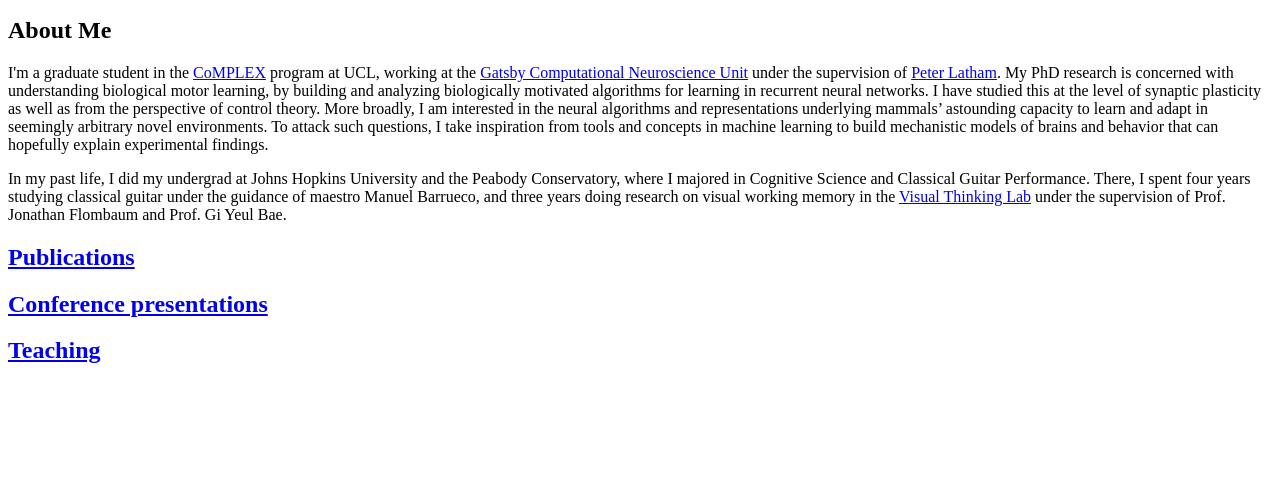
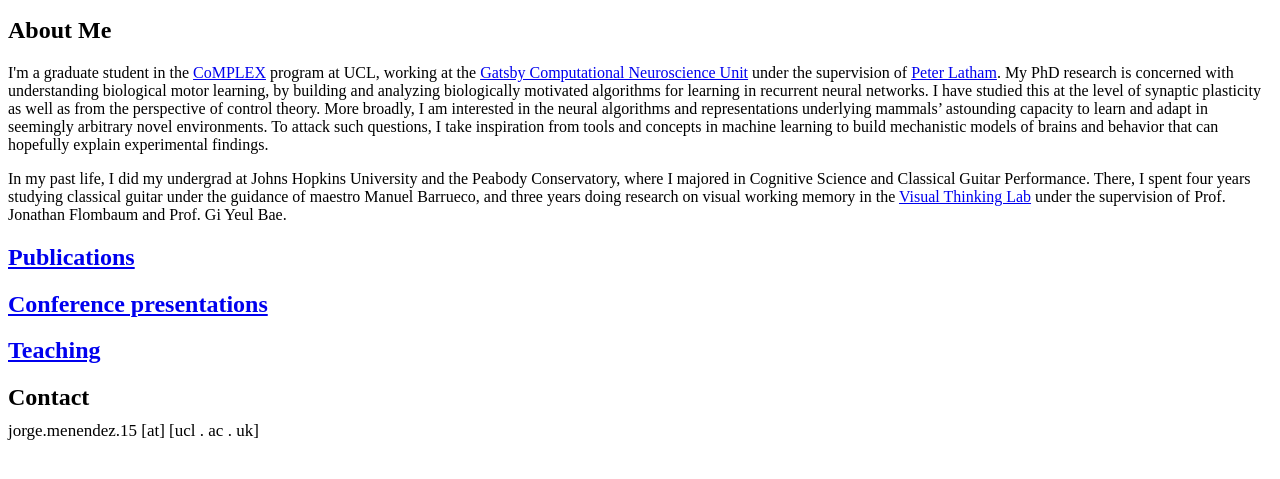
Before and after one commit to jamenendez11/jamenendez11.github.io, a plain HTML site: page index.html in a window 1280 px wide. Shown: the part 101-580 px from the top of the page. Drawn offline with Linux system fonts and the light colour scheme.

Commit message:
added contact sectio non home page

```diff
--- a/index.html
+++ b/index.html
@@ -7,7 +7,9 @@
       <!-- Website title -->
       <div id="title">
         <h1>Jorge Aurelio Men&eacute;ndez</h1>
-        <p> <a href="files/cv.pdf">CV</a>, <a href="https://scholar.google.co.uk/citations?user=YPAOERQAAAAJ&hl=en&oi=ao">Google Scholar</a></p>
+        <p>
+          <a href="files/cv.pdf">CV</a>, <a href="https://scholar.google.co.uk/citations?user=YPAOERQAAAAJ&hl=en&oi=ao">Google Scholar</a>
+        </p>
       </div>
     </header>
     <!-- div container for everything below the title -->
@@ -31,6 +33,12 @@
       <!-- Teaching -->
       <h2><a href="pages/teaching.html">Teaching</a></h2>
 
+      <!-- Contact -->
+      <h2>Contact</h2>
+      <p style="margin-top: -10px; font-size: 17px;">
+        jorge.menendez.15 [at] [ucl . ac . uk]
+      </p>
+
     </div>
   </div>
 </body>
```
